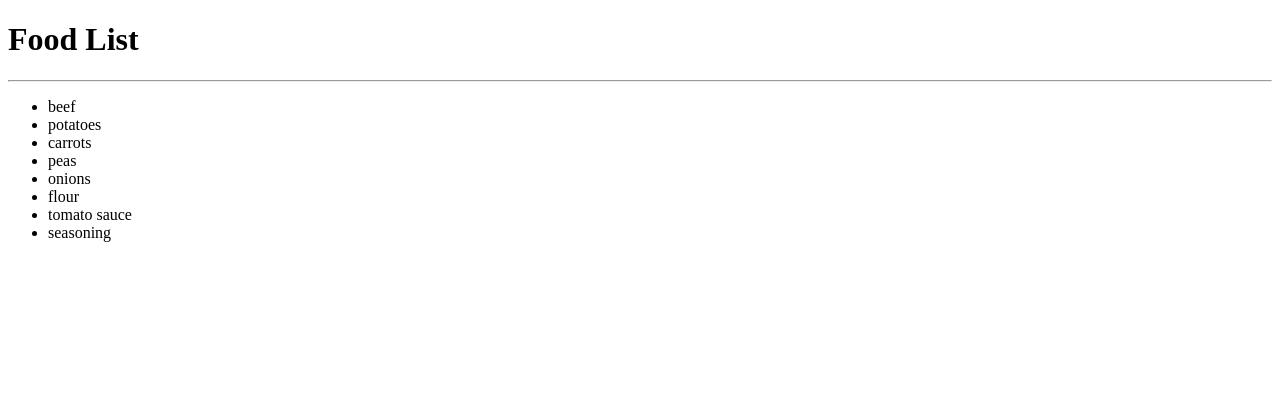
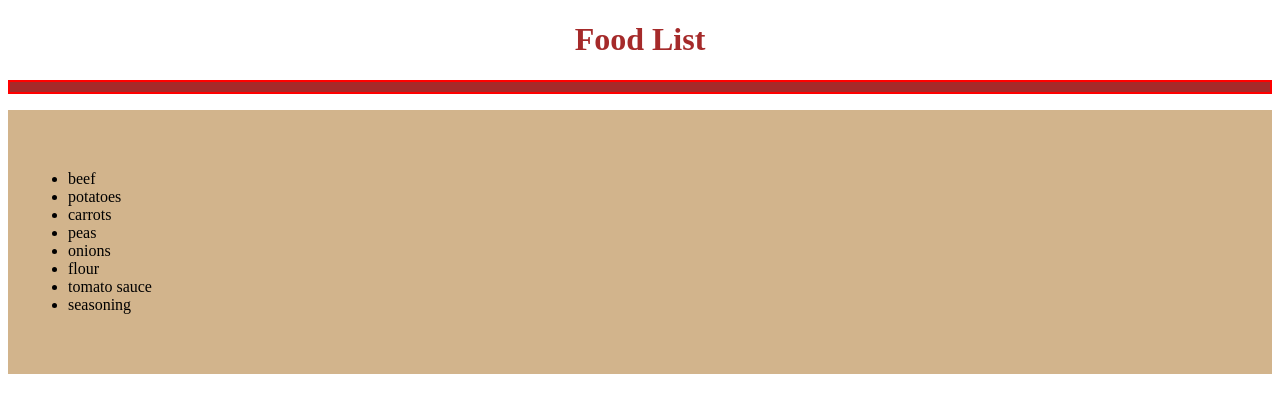
Before and after one commit to bgates-mc/food-list, an Angular app: page / in a window 1280 px wide. Shown: the top 412 px of the page. Built offline with nearby package versions, Linux system fonts and the light colour scheme.

Commit message:
moved inventory array into app

```diff
--- a/src/app/app.component.html
+++ b/src/app/app.component.html
@@ -1,5 +1,5 @@
-<h1>Food List</h1>
+<h1>{{title}}</h1>
 <hr />
 <ul>
-  <li *ngFor="let food of ['beef', 'potatoes', 'carrots', 'peas', 'onions', 'flour', 'tomato sauce', 'seasoning']">{{food}}</li>
+  <li *ngFor="let food of inventory">{{food}}</li>
 </ul>
--- a/src/app/app.component.scss
+++ b/src/app/app.component.scss
@@ -0,0 +1,19 @@
+h1 {
+    text-align: center;
+    text-transform: capitalize;
+    color: brown
+}
+
+hr {
+    background: brown;
+    height: 10px;
+    border: 2px solid red
+}
+
+// why can't I set BODY bakground color?
+body {background: red}
+
+ul {
+    background: tan;
+    padding: 60px
+}
--- a/src/app/app.component.ts
+++ b/src/app/app.component.ts
@@ -6,5 +6,6 @@ import { Component } from '@angular/core';
   styleUrls: ['./app.component.scss']
 })
 export class AppComponent {
-  title = 'food-list';
+  title = 'food list';
+  inventory = ['beef', 'potatoes', 'carrots', 'peas', 'onions', 'flour', 'tomato sauce', 'seasoning']
 }
```
Also changed, not shown: 1 other file (tests, documents, lock files or other folders).
